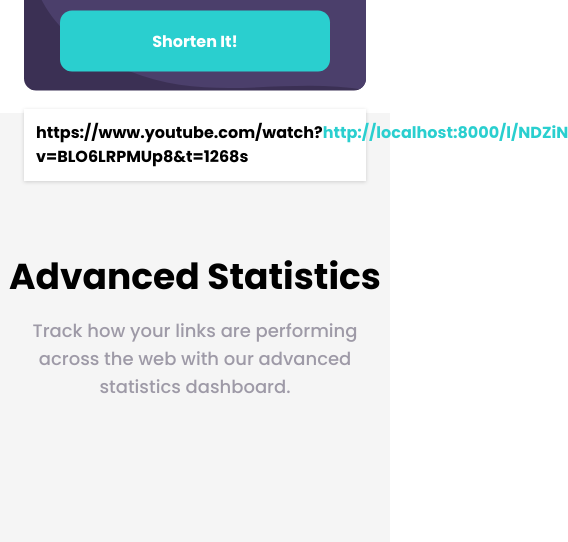
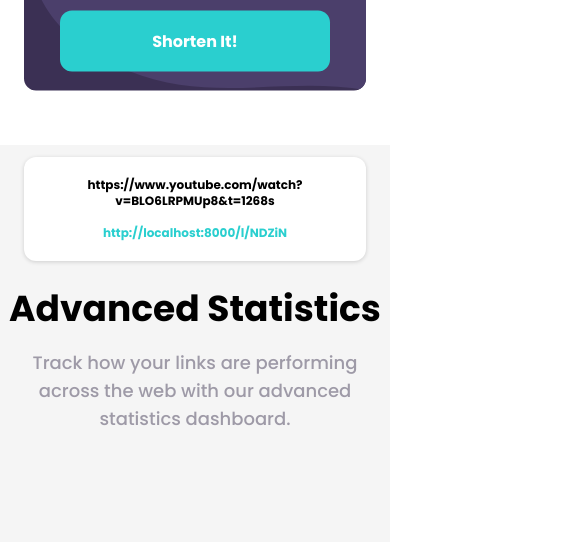
Before and after one commit to krystiano13/url_shortener, an Astro site in the folder client/: page / in a window 390 px wide. Shown: the part 1122-1664 px from the top of the page, 568 px wide, since content can reach past the window. Built offline with nearby package versions, Linux system fonts and the light colour scheme; Astro itself is replaced by a stand-in of ours.

Commit message:
create styles for mobile version of shortened url

```diff
--- a/client/src/partials/Form/Form.astro
+++ b/client/src/partials/Form/Form.astro
@@ -26,11 +26,11 @@ import shortenImage2 from '../../images/bg-shorten-mobile.svg';
             Shorten It!
         </button>
     </form>
-    <section class="url flex justify-between w-full bg-white p-3 roundex-xl">
-        <div class="font-big">
+    <section class="url flex flex-col lg:flex-row justify-evenly lg:justify-between w-full bg-white p-3 rounded-xl">
+        <div class="font-big lg:text-base text-xs lg:text-left text-center lg:m-0 m-2">
             https://www.youtube.com/watch?v=BLO6LRPMUp8&t=1268s
         </div>
-        <div class="font-big cyan">
+        <div class="font-big cyan lg:text-base text-xs lg:text-left text-center lg:m-0 m-2">
             http://localhost:8000/l/NDZiN
         </div>
     </section>
```
